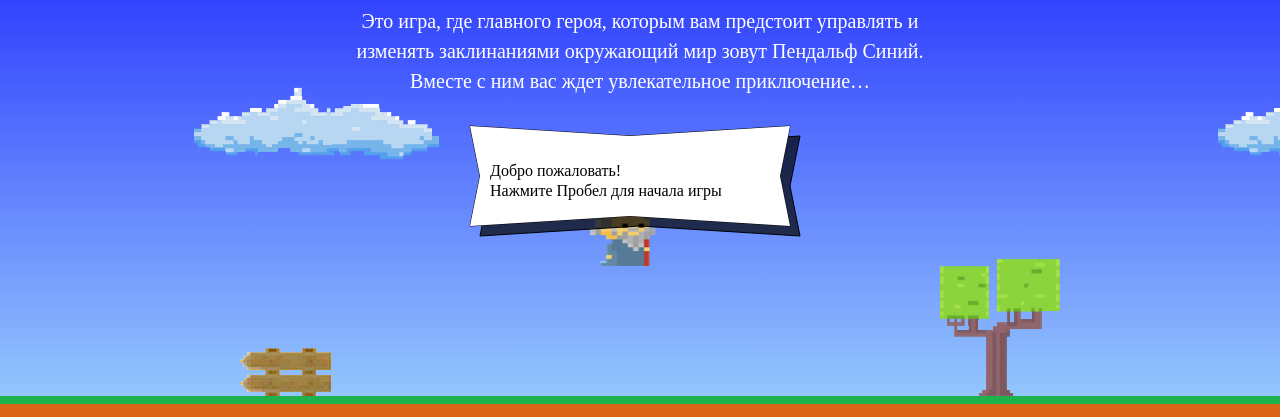
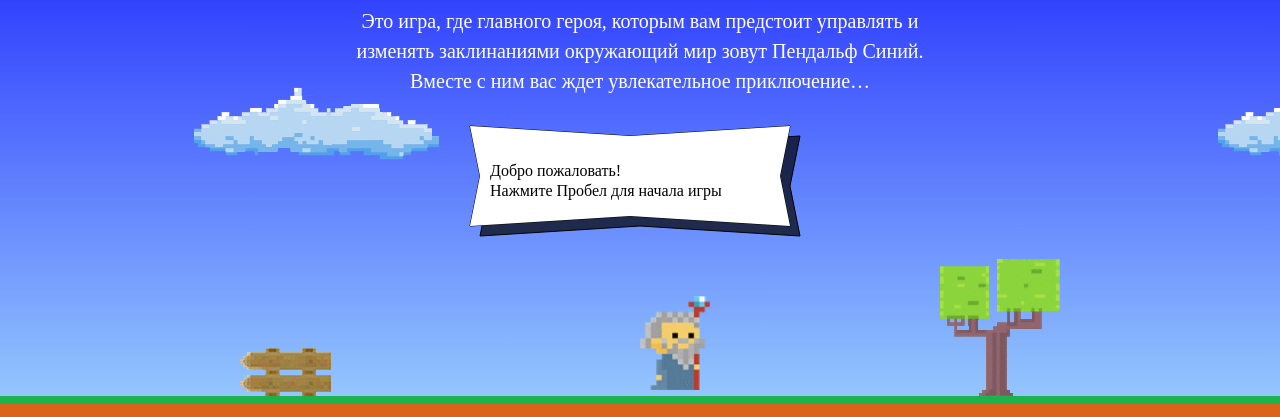
Before and after one commit to natpuot92/152586-code-and-magick, a website: page index.html in a window 1280 px wide. Shown: the part 203-620 px from the top of the page. Drawn offline with Linux system fonts and the light colour scheme; a web font is replaced by a local one.

Commit message:
module1-task1

```diff
--- a/index.html
+++ b/index.html
@@ -172,27 +172,19 @@
 <script>
   var fireballSize= 22;
   var  getFireballSpeed= function(left){
-    if(left==true){
-      getFireballSpeed=5;
-    } else {
-      getFireballSpeed=2;
-    }
-    return getFireballSpeed;
+    return left ? 5 : 2;
   };
   var wizardSpeed= 3;
   var wizardWidth= 70;
   var getWizardHeight= function() {
-    wizardWidth * 1.337;
-    return wizardWidth;
+    return wizardWidth * 1.337;
   };
 
   function getWizardX(width) {
-    width= 300;
-    return width;
+      return width / 2;
   };
   function getWizardY(height) {
-    height= 100;
-    return height;
+    return height * 2/3;
   }
   </script>
 <script src="js/game.js"></script>
```
